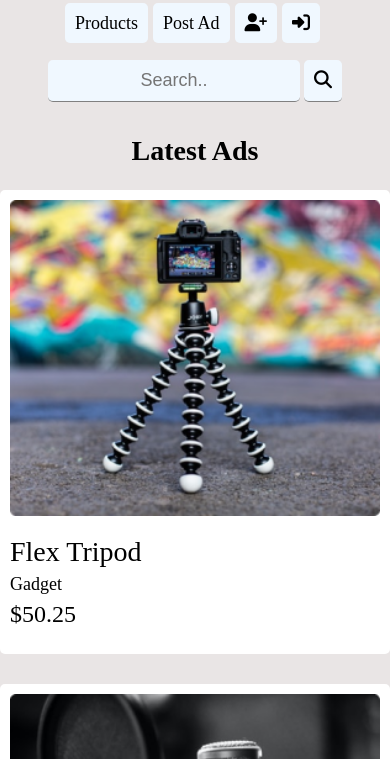
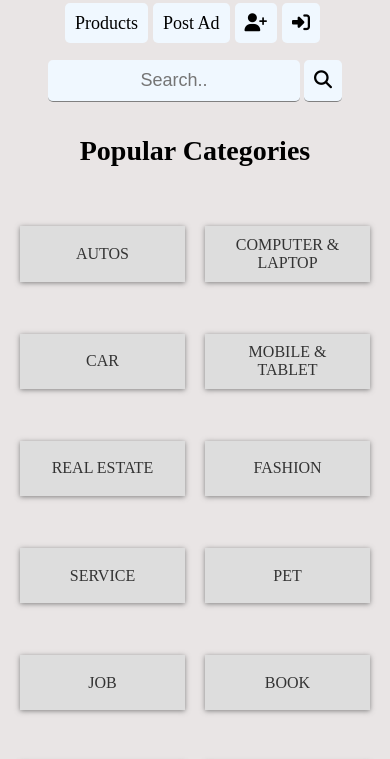
Before and after one commit to azimugv/Classifieds, a plain HTML site: page index.html in a window 390 px wide. Shown: the part 73-832 px from the top of the page. Drawn offline with Linux system fonts and the light colour scheme.

Commit message:
Categories added media queries added

```diff
--- a/index.html
+++ b/index.html
@@ -43,6 +43,29 @@
     </header>
     <main>
 
+        <section>
+            <h2 class="section-title">
+                Popular Categories
+            </h2>
+            <div class="popular-categories">
+
+                <p class="category"><a href="" target="_blank" rel="noopener noreferrer">Autos</a></p>
+                <p class="category"><a href="" target="_blank" rel="noopener noreferrer">Computer & Laptop</a></p>
+                <p class="category"><a href="" target="_blank" rel="noopener noreferrer">Car</a></p>
+                <p class="category"><a href="" target="_blank" rel="noopener noreferrer">Mobile & Tablet</a></p>
+                <p class="category"><a href="" target="_blank" rel="noopener noreferrer">Real Estate</a></p>
+                <p class="category"><a href="" target="_blank" rel="noopener noreferrer">Fashion</a></p>
+                <p class="category"><a href="" target="_blank" rel="noopener noreferrer">Service</a></p>
+                <p class="category"><a href="" target="_blank" rel="noopener noreferrer">Pet</a></p>
+                <p class="category"><a href="" target="_blank" rel="noopener noreferrer">Job</a></p>
+                <p class="category"><a href="" target="_blank" rel="noopener noreferrer">Book</a></p>
+                <p class="category"><a href="" target="_blank" rel="noopener noreferrer">Sports</a></p>
+                <p class="category"><a href="" target="_blank" rel="noopener noreferrer">Kids</a></p>
+
+
+            </div>
+
+        </section>
         <section>
             <h2 class="section-title">
                 Latest Ads
--- a/styles.css
+++ b/styles.css
@@ -2,7 +2,7 @@ body {
     margin: 0 auto;
     max-width: 1280px;
     background-color: #e9e5e5;
-    ;
+
 }
 
 /* Navigation Start */
@@ -70,6 +70,35 @@ ul.menu {
 }
 
 /* Navigation End */
+/* Popular Categories Start */
+
+.popular-categories {
+    padding: 20px;
+    display: grid;
+    grid-template-columns: repeat(6, 1fr);
+    column-gap: 20px;
+    row-gap: 20px;
+}
+
+.category a {
+    display: flex;
+    align-items: center;
+    justify-content: center;
+    text-decoration: none;
+    background-color: #ddd;
+    color: #333;
+    padding: 1.1rem;
+    box-shadow: 0 1px 5px rgba(104, 104, 104, 0.8);
+    text-align: center;
+    text-transform: uppercase;
+    height: 20px;
+    transition: .2s;
+}
+
+.category a:hover {
+    background-color: #333;
+    color: #ddd;
+}
 
 /* Latest Ads Start */
 
@@ -131,11 +160,7 @@ ul.menu {
 
 
 
-
-
-
-
-@media screen and (max-width:700px) {
+@media screen and (max-width:768px) {
     nav {
         flex-direction: column;
     }
@@ -147,9 +172,71 @@ ul.menu {
     }
 
     .latest-ads {
-
-        grid-template-columns: repeat(1, 1fr);
+        grid-template-columns: repeat(2, 1fr);
 
     }
 
+    .popular-categories {
+        grid-template-columns: repeat(3, 1fr);
+    }
+
+
 }
+
+
+
+@media screen and (max-width:480px) {
+    nav {
+        flex-direction: column;
+    }
+
+    .search-nav {
+        flex-direction: column-reverse;
+        justify-content: center;
+        align-items: center;
+    }
+
+    .latest-ads {
+        grid-template-columns: repeat(2, 1fr);
+    }
+
+    .popular-categories {
+        grid-template-columns: repeat(2, 1fr);
+    }
+
+}
+
+
+
+@media screen and (max-width:300px) {
+    nav {
+        flex-direction: column;
+    }
+
+    .search-nav {
+        flex-direction: column-reverse;
+        justify-content: center;
+        align-items: center;
+    }
+
+    .search-box {
+        display: flex;
+        flex-direction: column;
+        justify-content: center;
+        align-items: center;
+    }
+
+
+    ul.menu li {
+        margin: 15px;
+    }
+
+    .latest-ads {
+        grid-template-columns: repeat(1, 1fr);
+    }
+
+    .popular-categories {
+        grid-template-columns: repeat(1, 1fr);
+    }
+
+}
```
